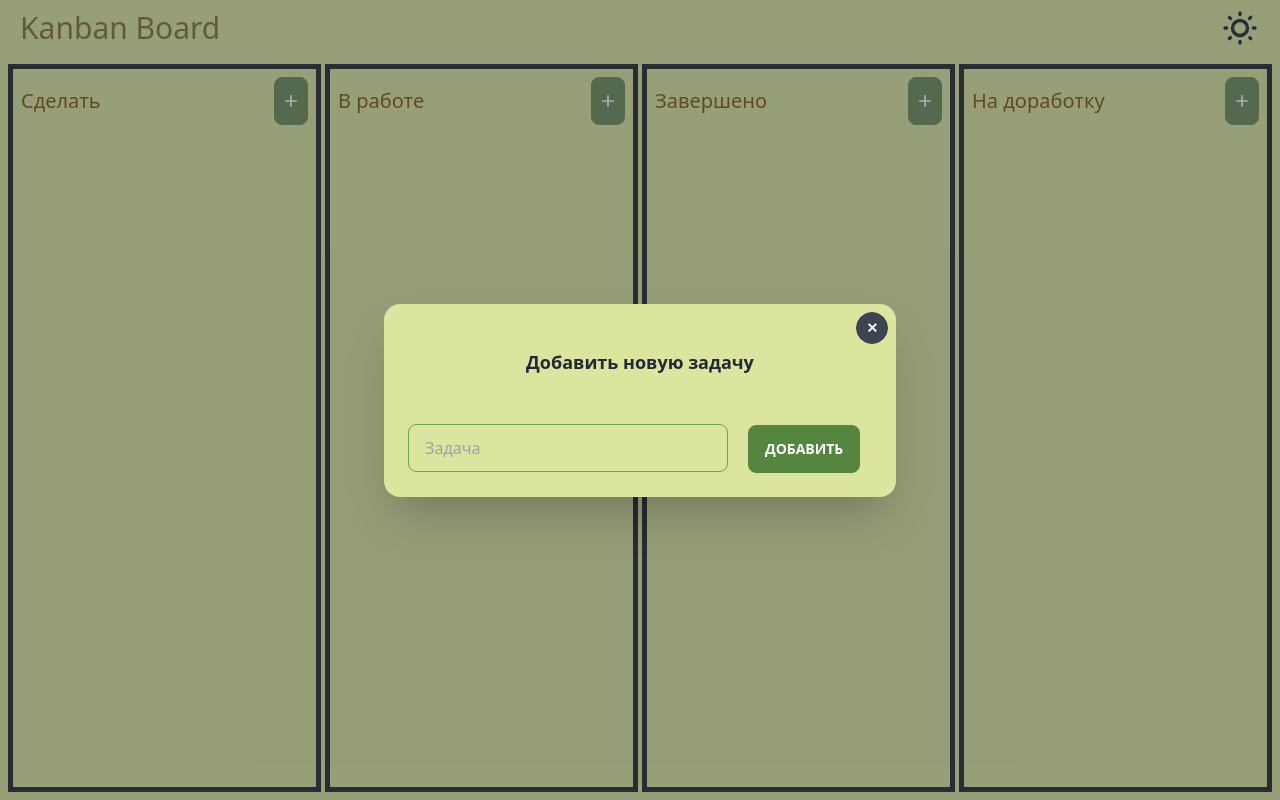
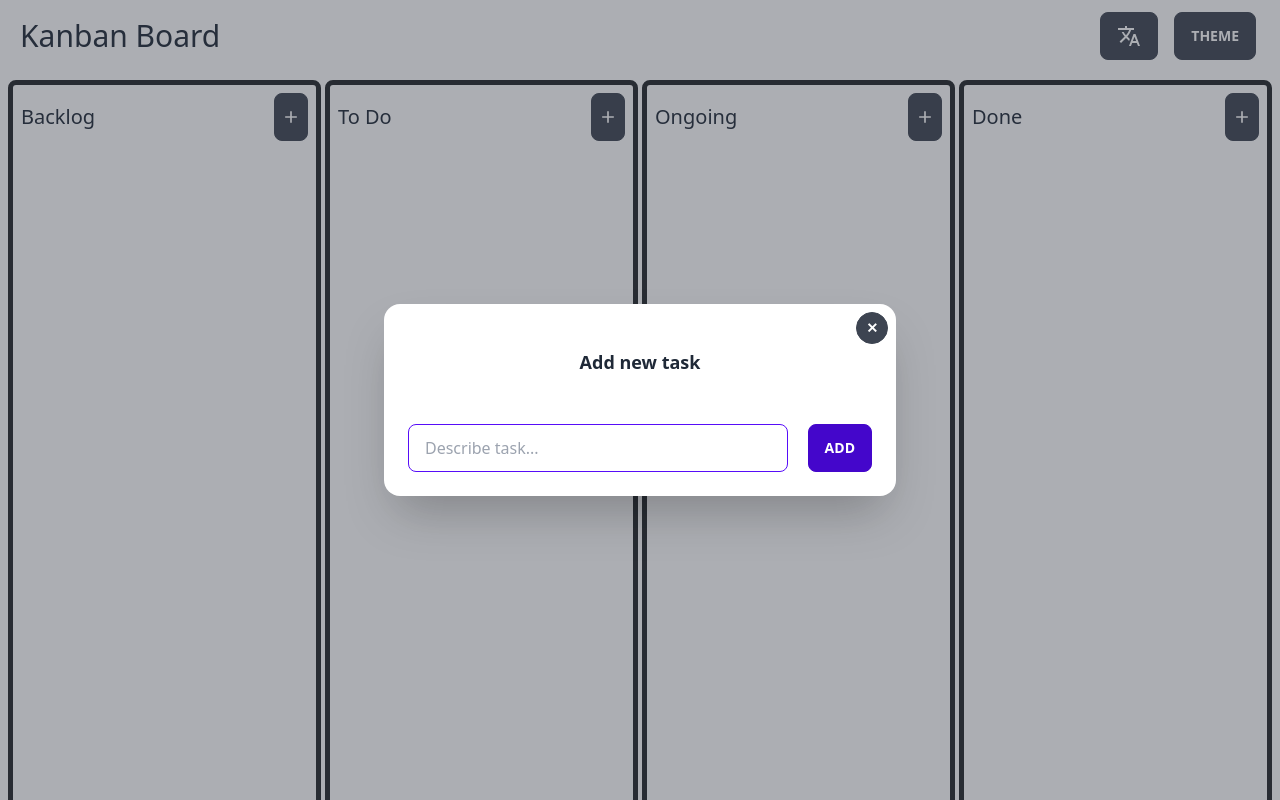
Before and after one commit to aleksmish/kanban-board, a React (Create React App) app: page / in a window 1280 px wide. Both pictures are taken after a click on the label 291 px from the left and 101 px from the top of the page. Built offline with nearby package versions, Linux system fonts and the light colour scheme; the HTML template or start-up script is replaced by a standard one.

Commit message:
add localization and redesign

```diff
--- a/package.json
+++ b/package.json
@@ -11,8 +11,10 @@
     "@testing-library/react": "^13.4.0",
     "@testing-library/user-event": "^13.5.0",
     "daisyui": "^2.31.0",
+    "i18next": "^22.4.6",
     "react": "^18.2.0",
     "react-dom": "^18.2.0",
+    "react-i18next": "^12.1.1",
     "react-router-dom": "^6.4.1",
     "react-scripts": "5.0.1",
     "web-vitals": "^2.1.4"
--- a/src/App.jsx
+++ b/src/App.jsx
@@ -1,14 +1,31 @@
-import { useEffect, useRef, useState } from 'react';
+import { Suspense, useEffect, useRef, useState } from 'react';
 import './App.css';
 import Navbar from './components/Navbar';
 import AddIcon from '@mui/icons-material/Add';
+import i18n from 'i18next'
+import { initReactI18next, useTranslation } from 'react-i18next';
 
-function App() {
+const translationRu = { Backlog: 'Бэклог', 'To Do': 'Сделать', 'Ongoing': 'В работе', 'Done': 'Завершено', 'Add new task': 'Добавить новую задачу', 'Add': 'Добавить', 'Describe task...': 'Опишите задачу...', 'Delete?': "Удалить?", 'Yes': 'Да', 'No': 'Нет'}
+
+i18n
+  .use(initReactI18next)
+  .init({
+    resources: {
+      ru: {translation: translationRu},
+    },
+    lng: 'en',
+    fallbackLng: 'en',
+    interpolation: { escapeValue : false},
+  })
+
+const App = () => {
+  const { t } = useTranslation()
+
   const [boards, setBoards] = useState([
-    {id: 1, title: 'Сделать', items:[]},
-    {id: 2, title: 'В работе', items:[]},
-    {id: 3, title: 'Завершено', items:[]},
-    {id: 4, title: 'На доработку', items:[]}
+    {id: 1, title: 'Backlog', items:[]},
+    {id: 2, title: 'To Do', items:[]},
+    {id: 3, title: 'Ongoing', items:[]},
+    {id: 4, title: 'Done', items:[]}
   ])
 
   useEffect(() => {
@@ -108,38 +125,40 @@ function App() {
   }
 
   return (
-    <div className="App overflow-y-hidden h-[100vh] select-none">
+    <Suspense fallback='Loading...'>
+      <div className="App overflow-y-hidden h-[100vh] select-none ">
         <Navbar/>
           <div
-          className='kanban_board gap-1 flex p-2 min-w-[800px] h-[93%]'
+            className='gap-1 flex p-2 min-w-[800px] h-[93%]'
           >
             {boards.map(board =>
               <div
                 key={board.id}
-              className={'board border-[5px] border-solid border-[#23272A] w-[25%] text-sm overflow-auto'}
+                className={'board border-[5px] border-solid border-[#23272A] w-[25%] text-sm overflow-auto rounded-lg'}
                 onDragOver={(e) => dragOverHandler(e)}
                 onDrop={(e) => dropCardHandler(e, board)}
                 >
-
                 <div
                   className='text-xl text-center p-2 flex items-center justify-between select-none '
                   >
-                <p className='inline-block text-title'>{board.title}</p>
-                <label htmlFor={board.id} className="btn btn-accent modal-button w-[15px] h-[20px]"><AddIcon fontSize='small' style={{color: 'white'}}/></label>
+                  <p className='inline-block'>{t(board.title)}</p>
+                  <label htmlFor={board.id} className="btn modal-button w-[15px] h-[20px]"><AddIcon fontSize='small' style={{color: 'white'}}/></label>
                 </div>
                 <input type="checkbox" id={board.id} onChange={e => inputRefs.current[board.id - 1].focus()} className="modal-toggle" />
                 <div className="modal">
                   <div className="modal-box relative">
                     <label htmlFor={board.id} className="btn btn-sm btn-circle absolute right-2 top-2" onClick={(e) => setCard('')}>✕</label>
-                  <h3 className="text-lg font-bold text-center p-5 mb-7">Добавить новую задачу</h3>
-                  <input ref={addToRefs} autoFocus type="text" placeholder="Задача" className="input input-bordered input-primary w-full max-w-xs" value={card} onChange={(e) => setCard(e.target.value)}/>
-                  <button className="btn btn-active btn-primary ml-5" onClick={(e) => addHandler(e, board)}>Добавить</button>
+                    <h3 className="text-lg font-bold text-center p-5 mb-7">{t('Add new task')}</h3>
+                    <div className='flex flex-row'>
+                      <input ref={addToRefs} autoFocus type="text" placeholder={t('Describe task...')} className="input input-bordered input-primary w-full" value={card} onChange={(e) => setCard(e.target.value)}/>
+                      <button className="btn btn-active btn-primary ml-5" onClick={(e) => addHandler(e, board)}>{t('Add')}</button>
+                    </div>
                   </div>
                 </div>
 
                 {board.items.map(item =>
-                  <div key={item.id} className="flex break-all ">
-                    <label htmlFor={item.id} className="modal-button item text-sm text-text mx-2 my-1 border-border border-[2px] p-2 w-[100%]">
+                    <div key={item.id} className="flex break-all">
+                      <label htmlFor={item.id} className="modal-button item text-sm mx-2 my-1 border-[2px] p-2 w-[100%] cursor-pointer">
                         <div key={item.id}
                         className="width-[100%] height-[100%]"
                         onDragOver={(e) => dragOverHandler(e)}
@@ -151,16 +170,16 @@ function App() {
                         </div>
                       </label>
 
-                  <input type="checkbox" id={item.id} className="modal-toggle" />
+                    <input type="checkbox" id={item.id} className="modal-toggle"/>
                     <div
                       className="modal"
                       >
                       <div
                         className="modal-box">
-                      <h3 className="font-bold text-lg">Удалить?</h3>
+                        <h3 className="font-bold text-lg">{t('Delete?')}</h3>
                         <div className="modal-action">
-                        <label htmlFor={item.id} className="btn">Нет</label>
-                        <label htmlFor={item.id} className="btn" onClick={(e) => deleteHandler(e, board, item)}>Да</label>
+                          <label htmlFor={item.id} className="btn">{t('No')}</label>
+                          <label htmlFor={item.id} className="btn" onClick={(e) => deleteHandler(e, board, item)}>{t('Yes')}</label>
                         </div>
                       </div>
                     </div>
@@ -171,6 +190,7 @@ function App() {
           )}
           </div>
       </div>
+    </Suspense>
   );
 }
 
--- a/src/components/Navbar.jsx
+++ b/src/components/Navbar.jsx
@@ -1,8 +1,13 @@
 import React, { useEffect, useState } from 'react'
+import TranslateIcon from '@mui/icons-material/Translate';
+import i18next from 'i18next';
+import DarkModeIcon from '@mui/icons-material/DarkMode';
+import LightModeIcon from '@mui/icons-material/LightMode';
+
 export default function Navbar() {
-
   const [theme, setTheme] = useState('dark')
   const [firstTheme, setFirstTheme] = useState(null)
+  const [lang, setLang] = useState(null)
 
   useEffect(() => {
     if (localStorage.theme === 'dark' || (!('theme' in localStorage) && window.matchMedia('(prefers-color-scheme: dark)').matches)) {
@@ -12,6 +17,13 @@ export default function Navbar() {
       setTheme('light')
       setFirstTheme('light')
     }
+
+    if (localStorage.lang === 'en' || (!('lang' in localStorage) && navigator.language === 'en-US')) {
+      setLang('en')
+    } else {
+      setLang('ru')
+    }
+
   }, [])
 
   useEffect(() => {
@@ -19,34 +31,71 @@ export default function Navbar() {
     localStorage.setItem('theme', theme)
   }, [theme])
 
-  const changeTheme = (e) => {
+  useEffect(() => {
+    document.documentElement.setAttribute('lang', lang)
+    localStorage.setItem('lang', lang)
+    i18next.changeLanguage(lang)
+  }, [lang])
+
+  const changeTheme = (theme) => {
     if (theme === 'dark') {
+      setTheme('dark')
+    }
+    else {
       setTheme('light')
     }
+  }
+
+  const changeLanguage = (lang) => {
+    if (lang === 'en') {
+      setLang('ru')
+    }
     else {
-      setTheme('dark')
+      setLang('en')
     }
   }
 
   return (
     <div className='text-3xl flex items-center justify-between py-2 p-5'>
-        <p onClick={() => window.location.reload()} className="cursor-pointer text-navbarTitle">
+        <p onClick={() => window.location.reload()} className="cursor-pointer">
           Kanban Board
         </p>
-        {firstTheme === 'dark'
-        ?
-        <label className="swap swap-rotate">
-          <input type="checkbox" onClick={changeTheme} />
-          <svg className="swap-off fill-current w-10 h-10" xmlns="http://www.w3.org/2000/svg" viewBox="0 0 24 24"><path d="M21.64,13a1,1,0,0,0-1.05-.14,8.05,8.05,0,0,1-3.37.73A8.15,8.15,0,0,1,9.08,5.49a8.59,8.59,0,0,1,.25-2A1,1,0,0,0,8,2.36,10.14,10.14,0,1,0,22,14.05,1,1,0,0,0,21.64,13Zm-9.5,6.69A8.14,8.14,0,0,1,7.08,5.22v.27A10.15,10.15,0,0,0,17.22,15.63a9.79,9.79,0,0,0,2.1-.22A8.11,8.11,0,0,1,12.14,19.73Z"/></svg>
-          <svg className="swap-on fill-current w-10 h-10" xmlns="http://www.w3.org/2000/svg" viewBox="0 0 24 24"><path d="M5.64,17l-.71.71a1,1,0,0,0,0,1.41,1,1,0,0,0,1.41,0l.71-.71A1,1,0,0,0,5.64,17ZM5,12a1,1,0,0,0-1-1H3a1,1,0,0,0,0,2H4A1,1,0,0,0,5,12Zm7-7a1,1,0,0,0,1-1V3a1,1,0,0,0-2,0V4A1,1,0,0,0,12,5ZM5.64,7.05a1,1,0,0,0,.7.29,1,1,0,0,0,.71-.29,1,1,0,0,0,0-1.41l-.71-.71A1,1,0,0,0,4.93,6.34Zm12,.29a1,1,0,0,0,.7-.29l.71-.71a1,1,0,1,0-1.41-1.41L17,5.64a1,1,0,0,0,0,1.41A1,1,0,0,0,17.66,7.34ZM21,11H20a1,1,0,0,0,0,2h1a1,1,0,0,0,0-2Zm-9,8a1,1,0,0,0-1,1v1a1,1,0,0,0,2,0V20A1,1,0,0,0,12,19ZM18.36,17A1,1,0,0,0,17,18.36l.71.71a1,1,0,0,0,1.41,0,1,1,0,0,0,0-1.41ZM12,6.5A5.5,5.5,0,1,0,17.5,12,5.51,5.51,0,0,0,12,6.5Zm0,9A3.5,3.5,0,1,1,15.5,12,3.5,3.5,0,0,1,12,15.5Z"/></svg>
-        </label>
-        :
-        <label className="swap swap-rotate">
-        <input type="checkbox" onClick={changeTheme} />
-        <svg className="swap-on fill-current w-10 h-10" xmlns="http://www.w3.org/2000/svg" viewBox="0 0 24 24"><path d="M21.64,13a1,1,0,0,0-1.05-.14,8.05,8.05,0,0,1-3.37.73A8.15,8.15,0,0,1,9.08,5.49a8.59,8.59,0,0,1,.25-2A1,1,0,0,0,8,2.36,10.14,10.14,0,1,0,22,14.05,1,1,0,0,0,21.64,13Zm-9.5,6.69A8.14,8.14,0,0,1,7.08,5.22v.27A10.15,10.15,0,0,0,17.22,15.63a9.79,9.79,0,0,0,2.1-.22A8.11,8.11,0,0,1,12.14,19.73Z"/></svg>
-        <svg className="swap-off fill-current w-10 h-10" xmlns="http://www.w3.org/2000/svg" viewBox="0 0 24 24"><path d="M5.64,17l-.71.71a1,1,0,0,0,0,1.41,1,1,0,0,0,1.41,0l.71-.71A1,1,0,0,0,5.64,17ZM5,12a1,1,0,0,0-1-1H3a1,1,0,0,0,0,2H4A1,1,0,0,0,5,12Zm7-7a1,1,0,0,0,1-1V3a1,1,0,0,0-2,0V4A1,1,0,0,0,12,5ZM5.64,7.05a1,1,0,0,0,.7.29,1,1,0,0,0,.71-.29,1,1,0,0,0,0-1.41l-.71-.71A1,1,0,0,0,4.93,6.34Zm12,.29a1,1,0,0,0,.7-.29l.71-.71a1,1,0,1,0-1.41-1.41L17,5.64a1,1,0,0,0,0,1.41A1,1,0,0,0,17.66,7.34ZM21,11H20a1,1,0,0,0,0,2h1a1,1,0,0,0,0-2Zm-9,8a1,1,0,0,0-1,1v1a1,1,0,0,0,2,0V20A1,1,0,0,0,12,19ZM18.36,17A1,1,0,0,0,17,18.36l.71.71a1,1,0,0,0,1.41,0,1,1,0,0,0,0-1.41ZM12,6.5A5.5,5.5,0,1,0,17.5,12,5.51,5.51,0,0,0,12,6.5Zm0,9A3.5,3.5,0,1,1,15.5,12,3.5,3.5,0,0,1,12,15.5Z"/></svg>
-        </label>
-      }
+        <div className='flex flex-row gap-2'>
+          <div className="dropdown dropdown-end" title="Change Language">
+            <label tabIndex={0} className="btn m-1"><TranslateIcon/></label>
+            <ul tabIndex={0} className="dropdown-content menu shadow bg-base-100 rounded-box text-sm w-52 p-2">
+                <li onClick={() => {changeLanguage('en'); setLang('en')}} className='flex '>
+                  <button className={lang === 'en' ? 'active' : ''}>
+                    <img src='https://cdnjs.cloudflare.com/ajax/libs/twemoji/14.0.0/svg/1f1ec-1f1e7.svg' loading='lazy' className='w-5'></img>
+                    <a>English</a>
+                  </button>
+                </li>
+                <li onClick={() => {changeLanguage('ru'); setLang('ru')}} className='flex'>
+                  <button className={lang === 'en' ? '' : 'active'}>
+                    <img src='https://cdnjs.cloudflare.com/ajax/libs/twemoji/14.0.0/svg/1f1f7-1f1fa.svg' loading='lazy' className='w-5'></img>
+                    <a>Русский</a>
+                  </button>
+                </li>
+            </ul>
+          </div>
+          <div className="dropdown dropdown-end" title="Change Theme">
+            <label tabIndex={0} className="btn m-1">Theme</label>
+            <ul tabIndex={0} className="dropdown-content menu shadow bg-base-100 rounded-box text-sm w-52 p-2">
+            <li onClick={() => changeTheme('dark')}>
+              <button className={theme == 'dark' ? 'active' : ''}>
+                <DarkModeIcon/>
+                <a>Dark</a>
+              </button>
+            </li>
+            <li onClick={() => changeTheme('light')}>
+              <button className={theme == 'dark' ? '' : 'active'}>
+                <LightModeIcon/>
+                <a>Light</a>
+              </button>
+            </li>
+            </ul>
+          </div>
+      </div>
     </div>
   )
 }
--- a/tailwind.config.js
+++ b/tailwind.config.js
@@ -3,44 +3,8 @@ module.exports = {
   content: [
     "./src/**/*.{js,jsx,ts,tsx}",
   ],
-  theme: {
-    extend: {
-      colors:
-      {
-        "navbarTitle": 'hsl(var(--navbarTitle))',
-        "title": "hsl(var(--title))",
-        'border': 'hsl(var(--border))',
-        'text': 'hsl(var(--text))',
-        'addBtn': 'hsl(var(--addBtn))'
-      }
-    },
-  },
   plugins: [require("daisyui")],
   daisyui: {
-    themes: [
-        {
-        light: {
-          ...require("daisyui/src/colors/themes")["[data-theme=light]"],
-          "base-100": "#DBE59E",
-          "primary": "#6aa84f",
-          'accent': '#6E8B58',
-          '--navbarTitle': '50, 53%, 34%',
-          '--title': '40, 100%, 26%',
-          '--border': '90, 21%, 26%',
-          '--text': '0, 0%, 0%',
-          '--addBtn': '94, 22%, 45%',
-        },
-        dark: {
-          ...require("daisyui/src/colors/themes")["[data-theme=dark]"],
-          "primary": "#5663F7",
-          'accent': '#1e2124',
-          '--navbarTitle': '0, 0%, 100%',
-          '--title': '0, 0%, 96%',
-          '--border': '221, 100%, 50%',
-          '--text': '0, 0%, 100%',
-          '--addBtn': '195, 7%, 11%'
-        }
-      }
-    ]
+    themes: ['light', 'dark'],
   },
 }
```
Also changed, not shown: 1 other file (tests, documents, lock files or other folders). Lines whose indentation alone changed are shown as unchanged.
